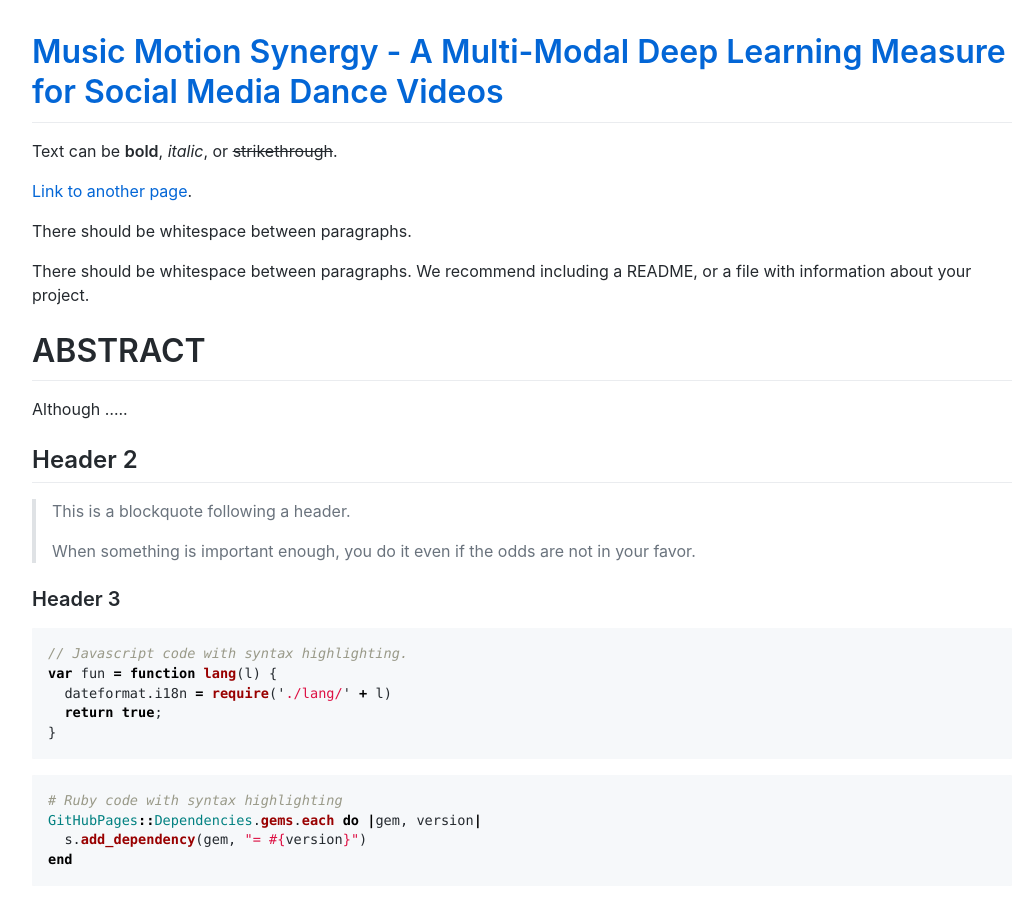
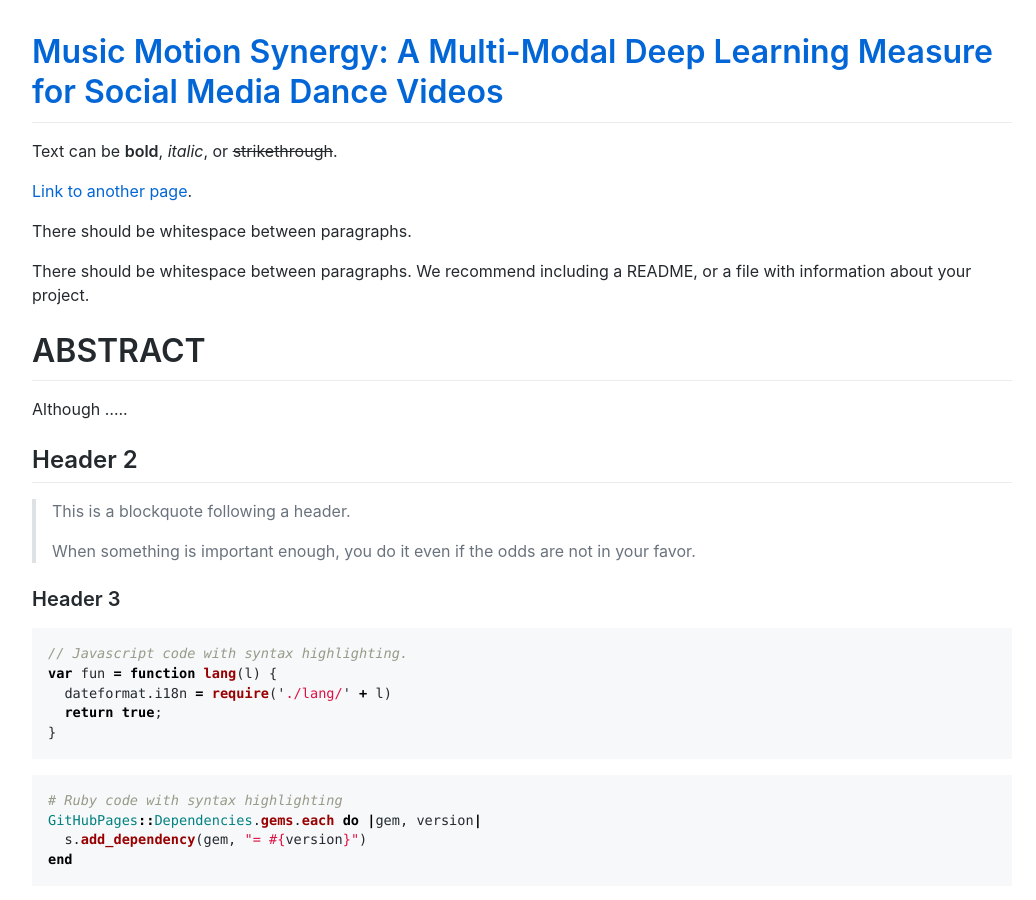
Before and after one commit to eyoy/mmsynergy, a Jekyll site: the page built from index.md, in a window 1280 px wide and 900 px high. Shown: the whole window, without its empty margins (118-1154 px from the left). Built offline with Jekyll 4.4.1, drawn with Linux system fonts in a browser that asks for light colours; comment, search, counter and statistics services are not loaded.

```diff
--- a/_config.yml
+++ b/_config.yml
@@ -16,5 +16,5 @@ github:
     path: "/"
   repository_url: "https://eyoy.github.io/mmsynergy"
 
-title: Music Motion Synergy - A Multi-Modal Deep Learning Measure for Social Media Dance Videos
+title: "Music Motion Synergy: A Multi-Modal Deep Learning Measure for Social Media Dance Videos"
 description: GitHub Pages for the Music Motion Synergy Project
```
